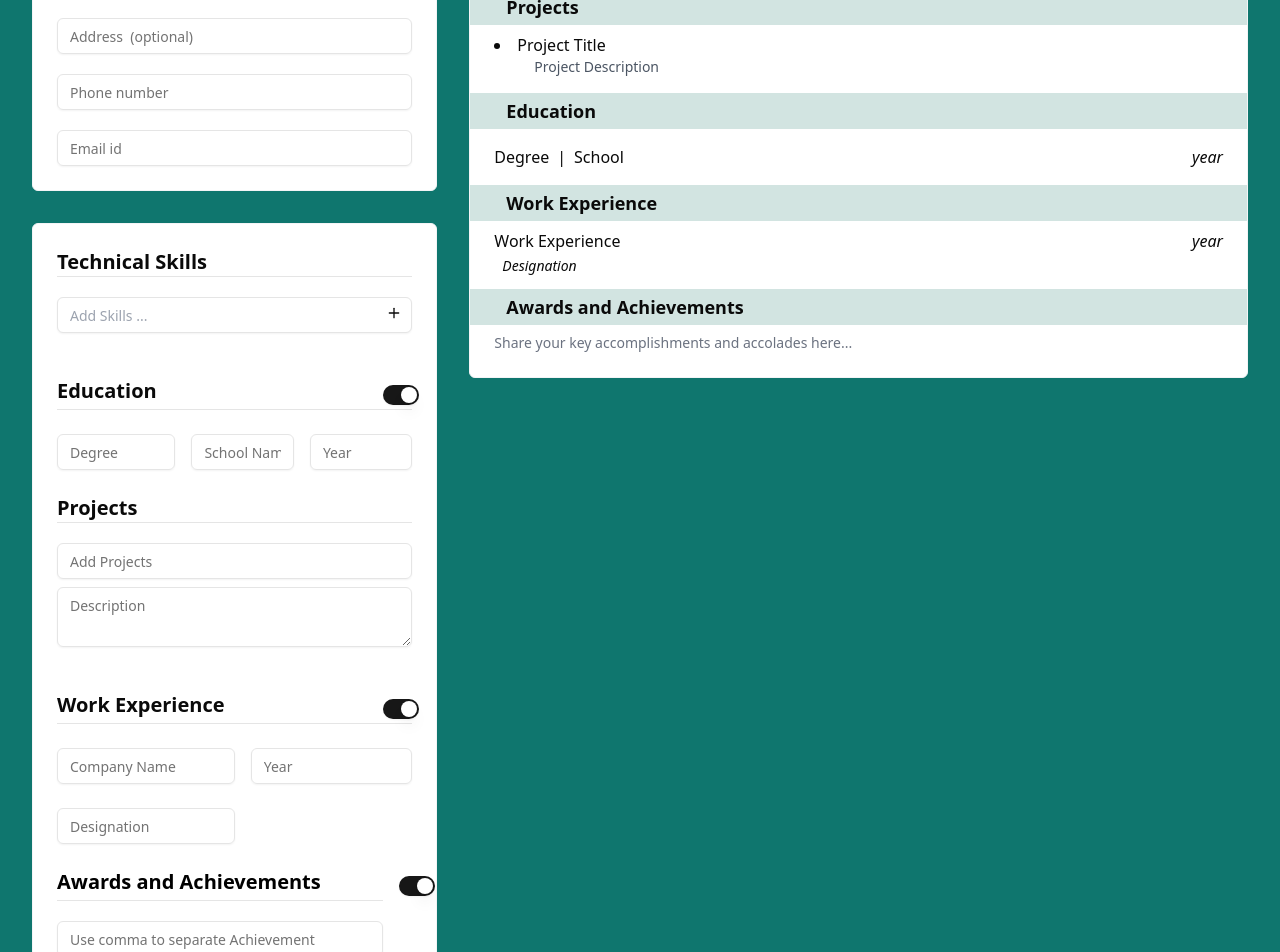
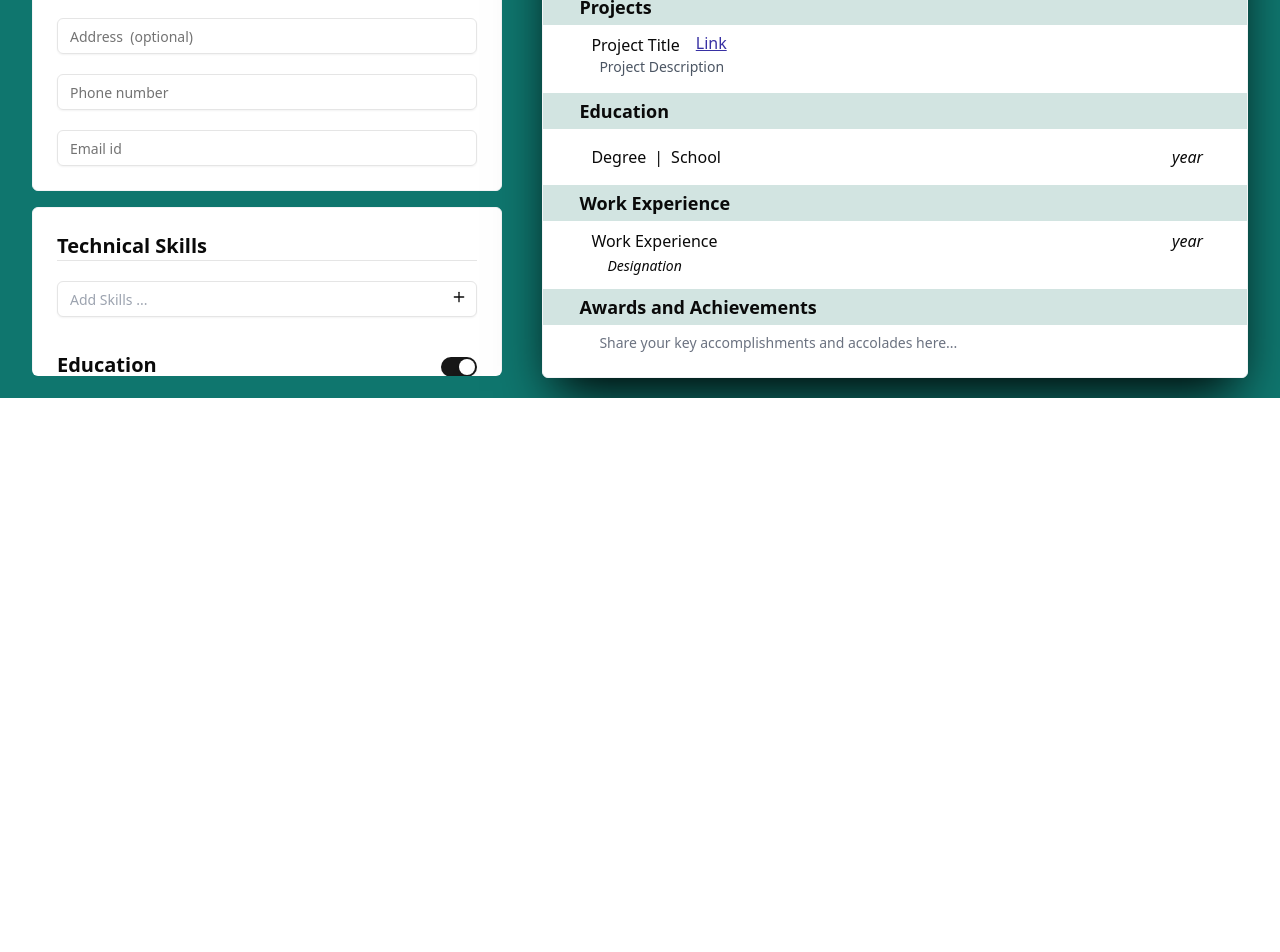
Before and after one commit to aayushi-shipglobal/Resume-builder, a React (Vite) app: page /home/resume in a window 1280 px wide. Shown: the part 300-1252 px from the top of the page. After the commit the page ends 800 px from the top, so only its background shows below. Built offline with nearby package versions, Linux system fonts and the light colour scheme.

Commit message:
components created for code optimization

```diff
--- /dev/null
+++ b/src/components/elements/FormComponent.tsx
@@ -0,0 +1,35 @@
+import {  FormControl, FormField, FormItem, FormLabel, FormMessage } from "@/components/ui/form";
+import { Input } from "../ui/input";
+
+type FormComponentProps = {
+    label?: string;
+    name: string;
+    placeholder: string;
+    className?: string;
+    control: any;
+  };
+
+export const FormComponent = ({ className, label, name, placeholder, control }: FormComponentProps) => {
+    return (
+      <div className={className}>
+        <FormLabel className=" text-md md:text-xl font-bold dark:text-white">{label}</FormLabel>
+        {label && <hr />}
+        <FormField
+          control={control}
+          name={name}
+          render={({ field }) => (
+            <FormItem>
+              <FormControl>
+                <Input
+                  placeholder={placeholder}
+                  {...field}
+                  className={`mt-5 shadow-sm focus-visible:ring-1 focus-visible:ring-blue-500`}
+                />
+              </FormControl>
+              <FormMessage />
+            </FormItem>
+          )}
+        />
+      </div>
+    );
+  };
--- /dev/null
+++ b/src/components/elements/ResumeComponent.tsx
@@ -0,0 +1,14 @@
+interface ResumeComponentProps {
+    Icon: any;
+    title: string;
+    placeholder: string;
+  }
+
+ export const ResumeComponent = ({ Icon, title, placeholder }:  ResumeComponentProps) => {
+    return (
+      <p className="flex items-center gap-1">
+        <Icon className="size-4" />
+        {title && title.length > 0 ? title : placeholder}
+      </p>
+    );
+  };
--- a/src/pages/Resume.tsx
+++ b/src/pages/Resume.tsx
@@ -1,4 +1,5 @@
 import { z } from "zod";
+import { Link } from "react-router-dom";
 import { useEffect, useState } from "react";
 import { useForm } from "react-hook-form";
 import { Input } from "@/components/ui/input";
@@ -10,6 +11,8 @@ import { Plus, X, Mail, Phone, MapPin } from "lucide-react";
 import { addSkill, deleteSkill, Skill } from "../reducer/action";
 import { Form, FormControl, FormField, FormItem, FormLabel, FormMessage } from "@/components/ui/form";
 import { Textarea } from "@/components/ui/textarea";
+import { ResumeComponent } from "@/components/elements/ResumeComponent";
+import { FormComponent } from "@/components/elements/FormComponent";
 
 const skillSuggestions = [
   "JavaScript",
@@ -67,6 +70,7 @@ const formSchema = z.object({
 
 export default function Resume() {
   const [isOpen, setIsOpen] = useState(true);
+  const [link, setLink] = useState("");
   const dispatch = useDispatch();
   const skills = useSelector((state: any) => state.tasks.tasks);
   const [isOpen1, setIsOpen1] = useState(true);
@@ -110,6 +114,10 @@ export default function Resume() {
     setFilteredSuggestions([]);
   };
 
+  const handleLinkChange = (e: any) => {
+    setLink(e.target.value);
+  };
+
   const form = useForm<z.infer<typeof formSchema>>({
     resolver: zodResolver(formSchema),
     defaultValues: {
@@ -148,7 +156,6 @@ export default function Resume() {
   const address = watch("personalDetails.address");
   const phone = watch("personalDetails.phone");
   const email = watch("personalDetails.email");
-  // const technicalSkills = watch("technicalSkills");
   const school = watch("education.school");
   const year = watch("education.year");
   const degree = watch("education.degree");
@@ -168,7 +175,6 @@ export default function Resume() {
       address,
       phone,
       email,
-      // technicalSkills,
       school,
       year,
       degree,
@@ -186,7 +192,6 @@ export default function Resume() {
     address,
     phone,
     email,
-    // technicalSkills,
     school,
     year,
     degree,
@@ -215,11 +220,12 @@ export default function Resume() {
   };
 
   return (
-    <div className="px-8 py-5 dark:bg-gray-900 grid lg:grid-cols-3 space-x-8 bg-teal-700 ">
-      <div className="col-span-1 rounded-md">
+    <div className="m-0 px-8 py-5 dark:bg-gray-900 flex flex-col lg:flex lg:flex-row space-x-10 bg-teal-700 max-h-min overflow-clip relative bottom-0">
+      <div className="rounded-md w-2/5 h-600 overflow-y-auto">
         <Form {...form}>
-          <form onSubmit={form.handleSubmit(onSubmit)} className="space-y-8 h-auto overflow-y-auto">
-            <div className="border border-gray-100 rounded-md p-6 bg-white">
+          <form onSubmit={form.handleSubmit(onSubmit)}>
+            <div className="">
+              <div className="border border-gray-100 rounded-md p-6 mb-4 bg-white">
                 <FormComponent
                   label="Personal Details"
                   name="personalDetails.name"
@@ -296,15 +302,13 @@ export default function Resume() {
                   </ul>
                 </div>
 
-              <div className="mt-5">
-                <div className="grid grid-cols-12">
-                  <FormLabel className="col-span-11 mt-6 text-md md:text-xl font-bold dark:text-white">
-                    Education
-                  </FormLabel>
-                  <Switch className="mt-8 col-span-1 mb-1" onClick={() => handleToggle1()} />
+                <div className="mt-2">
+                  <div className="flex items-center justify-between">
+                    <FormLabel className="mt-6 text-md md:text-xl font-bold dark:text-white">Education</FormLabel>
+                    <Switch className="mt-8 mb-1" onClick={() => handleToggle1()} />
                   </div>
                   <hr />
-                <div className="grid grid-cols-3 items-center space-x-4 justify-center">
+                  <div className="grid grid-cols-2 items-center space-x-4 justify-center">
                     <FormField
                       control={form.control}
                       name="education.degree"
@@ -341,12 +345,12 @@ export default function Resume() {
                         </FormItem>
                       )}
                     />
-
+                  </div>
                   <FormField
                     control={form.control}
                     name="education.year"
                     render={({ field }) => (
-                      <FormItem className="mt-6">
+                      <FormItem className="mt-2 w-1/2">
                         <FormControl>
                           {isOpen1 && (
                             <Input
@@ -361,15 +365,33 @@ export default function Resume() {
                     )}
                   />
                 </div>
+                <div className="mt-6">
+                  <FormLabel className="text-md md:text-xl font-bold dark:text-white">Projects</FormLabel>
+                  <hr />
                 </div>
 
-              <FormComponent
-                className="mt-6"
-                label="Projects"
+                <div className="grid grid-cols-2 items-center space-x-2">
+                  <FormField
+                    control={form.control}
                     name="projects.project"
-                control={form.control}
-                placeholder={"Add Projects"}
+                    render={({ field }) => (
+                      <FormItem className="mt-6">
+                        <FormControl>
+                          {isOpen1 && (
+                            <Input
+                              placeholder="Add Projects"
+                              {...field}
+                              className="shadow-sm focus-visible:ring-1 focus-visible:ring-blue-500"
                             />
+                          )}
+                        </FormControl>
+                        <FormMessage />
+                      </FormItem>
+                    )}
+                  />
+                  <Input value={link} placeholder="Add Link..." onChange={handleLinkChange} className="mt-6 w-30" />
+                </div>
+
                 <FormField
                   control={form.control}
                   name="projects.description"
@@ -386,11 +408,11 @@ export default function Resume() {
                   )}
                 />
                 <div className="mt-5">
-                <div className="grid grid-cols-12">
-                  <FormLabel className="col-span-11 mt-6 text-md md:text-xl font-bold dark:text-white">
+                  <div className="flex items-center justify-between">
+                    <FormLabel className="text-md md:text-xl font-bold dark:text-white text-black">
                       Work Experience
                     </FormLabel>
-                  <Switch className="mt-8 col-span-1 mb-1" onClick={() => handleToggle2()} />
+                    <Switch className="mt-8 mb-1" onClick={() => handleToggle2()} />
                   </div>
 
                   <hr />
@@ -437,19 +459,18 @@ export default function Resume() {
                       )}
                     />
                   </div>
-                <div className="grid grid-cols-2 items-center space-x-4 justify-center">
                   <FormField
                     control={form.control}
                     name="workExperience.designation"
                     render={({ field }) => (
-                      <FormItem className={`mt-6`}>
+                      <FormItem className={`mt-2`}>
                         <FormControl>
                           {isOpen2 && (
                             <span className="flex items-center gap-1">
                               <Input
                                 placeholder="Designation"
                                 {...field}
-                                className={`shadow-sm focus-visible:ring-1 focus-visible:ring-blue-500`}
+                                className={`w-1/2 shadow-sm focus-visible:ring-1 focus-visible:ring-blue-500`}
                               />
                             </span>
                           )}
@@ -459,18 +480,20 @@ export default function Resume() {
                     )}
                   />
                 </div>
+                <div className="mt-2">
+                  <div className="flex items-center justify-between">
+                    <FormLabel className="mt-6 text-md md:text-xl font-bold dark:text-white">
+                      Awards and Achievements
+                    </FormLabel>
+                    <Switch className="mt-8 mb-1" onClick={() => handleToggle()} />
                   </div>
-
-              <div className="grid grid-cols-12 space-x-4 items-start justify-end ">
+                  <hr />
+                  <div className="flex space-x-0 items-start justify-between ">
                     <FormField
                       control={form.control}
                       name="awardsAchievements"
                       render={({ field }) => (
-                    <FormItem className={`mt-6 col-span-11`}>
-                      <FormLabel className=" text-md md:text-xl font-bold dark:text-white text-black">
-                        Awards and Achievements
-                      </FormLabel>
-                      <hr />
+                        <FormItem className={` w-full`}>
                           <FormControl>
                             <div>
                               {isOpen && (
@@ -487,30 +510,30 @@ export default function Resume() {
                         </FormItem>
                       )}
                     />
-                <Switch className="mt-8 col-span-1" onClick={() => handleToggle()} />
+                  </div>
                 </div>
                 <Button type="submit" className="mt-2 bg-teal-600 text-white">
                   Submit
                 </Button>
               </div>
+            </div>
           </form>
         </Form>
       </div>
-      <div className="col-span-2 mx-6 bg-white border border-gray-100 rounded-md  max-h-max py-6">
+      <div className="w-3/5 mx-6 bg-white border border-gray-100 rounded-md py-6 shadow-2xl  shadow-black max-h-max">
         <p className="font-bold text-3xl text-center mb-2"> {name && name.length > 0 ? name : "Your Name"} </p>
         <div className="flex space-x-4 items-center justify-center text-gray-500 text-sm mb-2">
           <p className="flex items-center gap-1">
-            {address && address.length > 0 ? <MapPin className="size-4" /> : ""}
-            {address && address.length > 0 ? address : ""}
+            {address && address.length > 0 && (
+              <span className="flex items-center gap-1">
+                <MapPin className="size-4" />
+                <span>{address}</span>
+              </span>
+            )}
           </p>
-          <p className="flex items-center gap-1">
-            <Mail className="size-4" />
-            {email && email.length > 0 ? email : "Email Address"}
-          </p>
-          <p className="flex items-center gap-1">
-            <Phone className="size-4" />
-            {phone && phone.length > 0 ? phone : "Phone Number"}
-          </p>
+
+          <ResumeComponent Icon={Mail} title={email} placeholder="Email Address" />
+          <ResumeComponent Icon={Phone} title={phone} placeholder="Phone Number" />
         </div>
         <div className="text-center font-bold text-lg my-1">
           {workProfile && workProfile.length > 0 ? workProfile : "Work Profile"}
@@ -518,7 +541,7 @@ export default function Resume() {
         <div>
           <div className="font-bold text-lg pl-9 px-2 py-1 bg-custom-gray ">Technical Skills</div>
           <ul className="mx-6 my-3 cursor-pointer list-disc text-base">
-            {skills.length == 0 && <span>Add your skills here</span>}
+            {skills.length == 0 && <span className="pl-6">Add your skills here</span>}
             {skills.map((skill: Skill) => (
               <li key={skill.id}>
                 <span className="pl-2">{skill.text}</span>
@@ -528,9 +551,15 @@ export default function Resume() {
         </div>
 
         <div>
-          <div className="font-bold text-lg pl-9 px-2 py-1  bg-custom-gray ">Projects</div>
-          <li className="pl-6 list-disc mt-2">{project && project.length > 0 ? project : "Project Title"}</li>
-          <p className="pl-16 text-sm text-gray-600 mb-4">
+          <div className="font-bold text-lg pl-9 px-2 py-1 bg-custom-gray ">Projects</div>
+          <div className="flex items-center space-x-4">
+            <p className="pl-12 mt-2">{project && project.length > 0 ? project : "Project Title"}</p>
+            <Link to={link} className="underline text-indigo-800 pt-1">
+              Link
+            </Link>
+          </div>
+
+          <p className="pl-14 text-sm text-gray-600 mb-4">
             {description && description.length > 0 ? description : "Project Description"}
           </p>
         </div>
@@ -540,11 +569,11 @@ export default function Resume() {
             <div className="font-bold text-lg pl-9 px-2 py-1 bg-custom-gray ">Education</div>
             <div className="flex justify-between py-3">
               <div className="flex space-x-2 items-center">
-                <p className="pl-6 py-1">{degree && degree.length > 0 ? degree : "Degree"}</p>
+                <p className="pl-12 py-1">{degree && degree.length > 0 ? degree : "Degree"}</p>
                 <span>|</span>
                 <p className="py-1">{school && school.length > 0 ? school : "School"}</p>
               </div>
-              <i className="px-6 py-1">{year && year.length > 0 ? year : "year"}</i>
+              <i className="px-11 py-1">{year && year.length > 0 ? year : "year"}</i>
             </div>
           </div>
         )}
@@ -552,10 +581,10 @@ export default function Resume() {
           <div className="mb-3">
             <div className="font-bold text-lg pl-9 px-2 py-1 bg-custom-gray ">Work Experience</div>
             <div className="flex justify-between pt-2 text-base">
-              <p className="pl-6">{companyName && companyName.length > 0 ? companyName : "Work Experience"}</p>
-              <i className="px-6">{yearWork && yearWork.length > 0 ? yearWork : "year"}</i>
+              <p className="pl-12">{companyName && companyName.length > 0 ? companyName : "Work Experience"}</p>
+              <i className="px-11">{yearWork && yearWork.length > 0 ? yearWork : "year"}</i>
             </div>
-            <i className="pl-8 text-sm">{designation && designation.length > 0 ? designation : "Designation"}</i>
+            <i className="pl-16 text-sm">{designation && designation.length > 0 ? designation : "Designation"}</i>
           </div>
         )}
 
@@ -563,7 +592,7 @@ export default function Resume() {
           <div>
             <div className="font-bold text-lg pl-9 px-2 py-1 bg-custom-gray ">Awards and Achievements</div>
             <div className="flex justify-between pt-2 text-base">
-              <p className="pl-6 text-sm text-gray-500">
+              <p className="pl-14 text-sm text-gray-500">
                 {awardsAchievements && awardsAchievements.length > 0
                   ? awardsAchievements
                   : "Share your key accomplishments and accolades here..."}
@@ -575,36 +604,3 @@ export default function Resume() {
     </div>
   );
 }
-
-type FormComponentProps = {
-  label?: string;
-  name: string;
-  placeholder: string;
-  className?: string;
-  control: any;
-};
-
-const FormComponent = ({ className, label, name, placeholder, control }: FormComponentProps) => {
-  return (
-    <div className={className}>
-      <FormLabel className=" text-md md:text-xl font-bold dark:text-white">{label}</FormLabel>
-      {label && <hr />}
-      <FormField
-        control={control}
-        name={name}
-        render={({ field }) => (
-          <FormItem>
-            <FormControl>
-              <Input
-                placeholder={placeholder}
-                {...field}
-                className={`mt-5 shadow-sm focus-visible:ring-1 focus-visible:ring-blue-500`}
-              />
-            </FormControl>
-            <FormMessage />
-          </FormItem>
-        )}
-      />
-    </div>
-  );
-};
--- a/tailwind.config.js
+++ b/tailwind.config.js
@@ -54,6 +54,7 @@ export default {
       },
       spacing: {
         100: "25rem",
+        600:"600px"
       },
     },
   },
```
Also changed, not shown: src/components/elements/Demo.tsx (added). Lines whose indentation alone changed are shown as unchanged.
